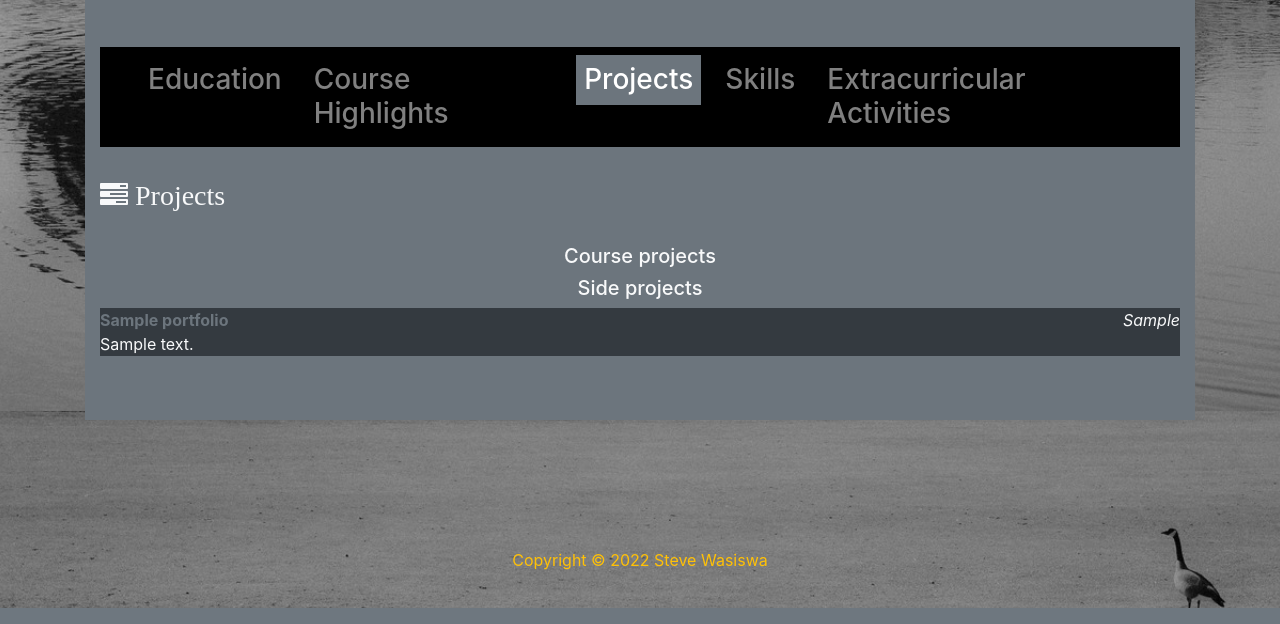
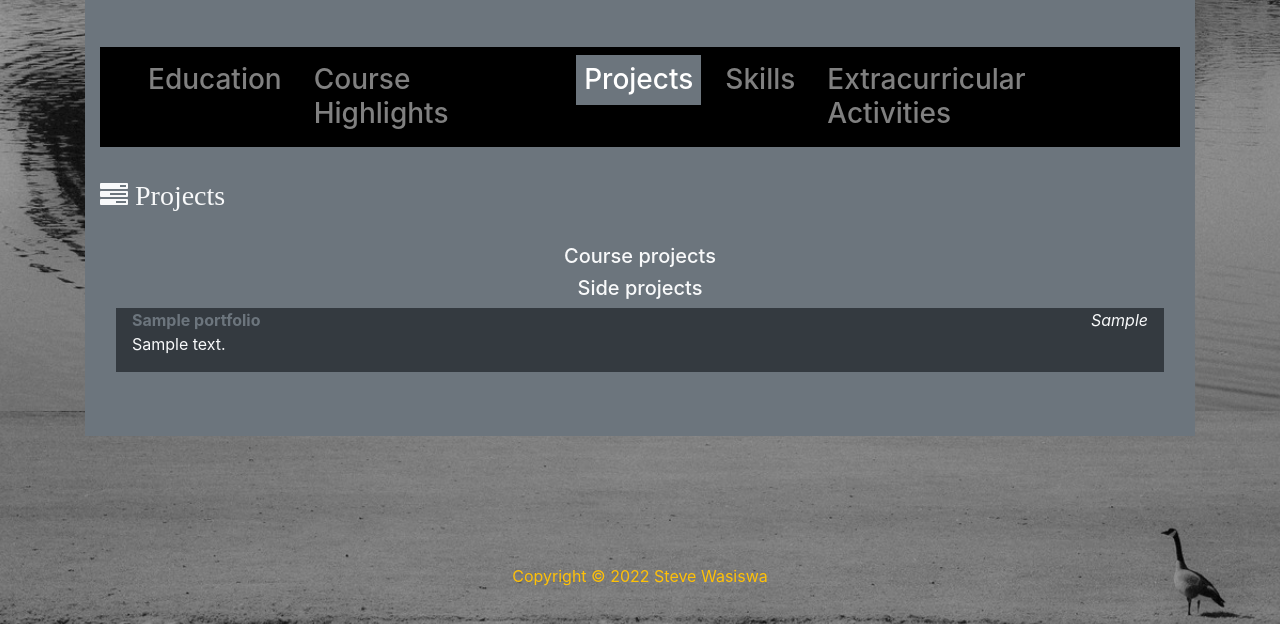
Before and after one commit to snwasiswa/portfolio, a Django app: page /resumeprojects in a window 1280 px wide. Shown: the part 389-1013 px from the top of the page. Run offline with Django 4.2, Linux system fonts and the light colour scheme; tables that the repository leaves empty hold one stand-in row (values such as "Sample post"); some libraries are stand-ins or nearby versions.

Commit message:
Refactored pages

```diff
--- a/templates/home.html
+++ b/templates/home.html
@@ -58,7 +58,7 @@
 <div class="container my-3 pt-5 pb-3">
 
     <div class="row-fluid text-center">
-        <img class="bd-placeholder-img rounded-circle" width="250" height="280" src="{% static 'avatars/steve.jpeg' %}"
+        <img class="bd-placeholder-img rounded-circle" width="250" height="280" src="{{ me.profile.get_avatar_url }}"
             preserveAspectRatio="xMidYMid slice" focusable="false" role="img" aria-label="Placeholder: 140x140"
             alt="...">
         <title>Placeholder</title>
--- a/templates/resumeprojects.html
+++ b/templates/resumeprojects.html
@@ -46,34 +46,40 @@
                 </em>
             </h3>
             <h5 class="text-center">Course projects</h5>
-            <div class="bg-dark">
+            <div class="bg-dark mx-3">
                 {% for project in projects %}
                 {% if project.is_side_project == False and project.is_active %}
-                <li style="list-style-type: none;">
-                    <strong class="text-secondary">{{ project.name }}</strong>
-                    <span class="right">
-                        <em class="float-right">{{ project.year }}</em>
-                    </span>
-                    <p class=pt-3>
-                        {{ project.description }}
-                    </p>
-                </li>
+                <div class="mx-3">
+                    <li style="list-style-type: none;">
+                        <strong class="text-secondary">{{ project.name }}</strong>
+                        <span class="right">
+                            <em class="float-right">{{ project.year }}</em>
+                        </span>
+                        <p>
+                            {{ project.description }}
+                        </p>
+                    </li>
+                </div>
+                <div class="bg-secondary pt-3"></div>
                 {% endif %}
                 {% endfor %}
             </div>
             <h5 class="text-center">Side projects</h5>
-            <div class="bg-dark">
+            <div class="bg-dark mx-3">
                 {% for project in projects %}
                 {% if project.is_active and project.is_side_project %}
-                <li style="list-style-type: none;">
-                    <strong class="text-secondary">{{ project.name }}</strong>
-                    <span class="right">
-                        <em class="float-right">{{ project.year }}</em>
-                    </span>
-                    <p>
-                        {{ project.description }}
-                    </p>
-                </li>
+                <div class="mx-3">
+                    <li style="list-style-type: none;">
+                        <strong class="text-secondary">{{ project.name }}</strong>
+                        <span class="right">
+                            <em class="float-right">{{ project.year }}</em>
+                        </span>
+                        <p>
+                            {{ project.description }}
+                        </p>
+                    </li>
+                </div>
+                <div class="bg-secondary pt-3"></div>
                 {% endif %}
                 {% endfor %}
             </div>
```
Also changed, not shown: requirements.txt (+8 -0 lines), templates/courses.html (+7 -7 lines), templates/leadership.html (+7 -6 lines), templates/partials/rating.html (+20 -10 lines), templates/resume.html (+4 -5 lines).
